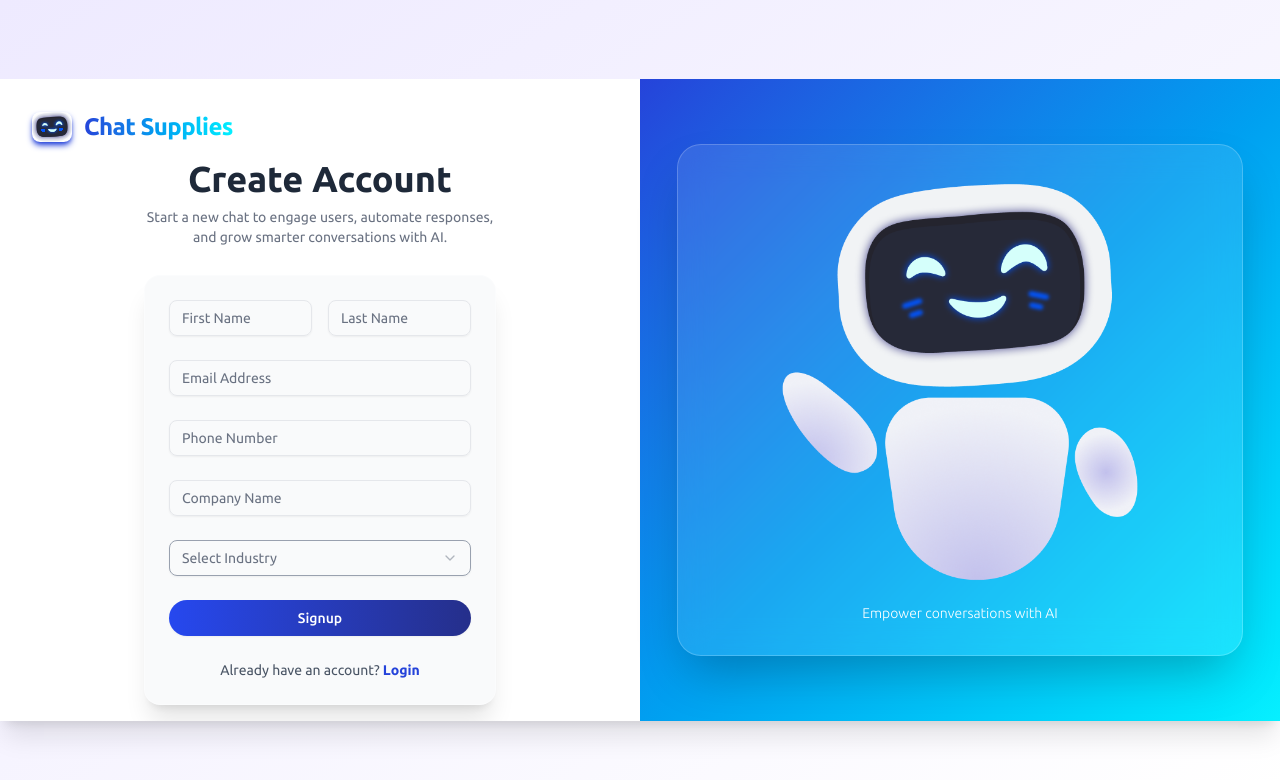
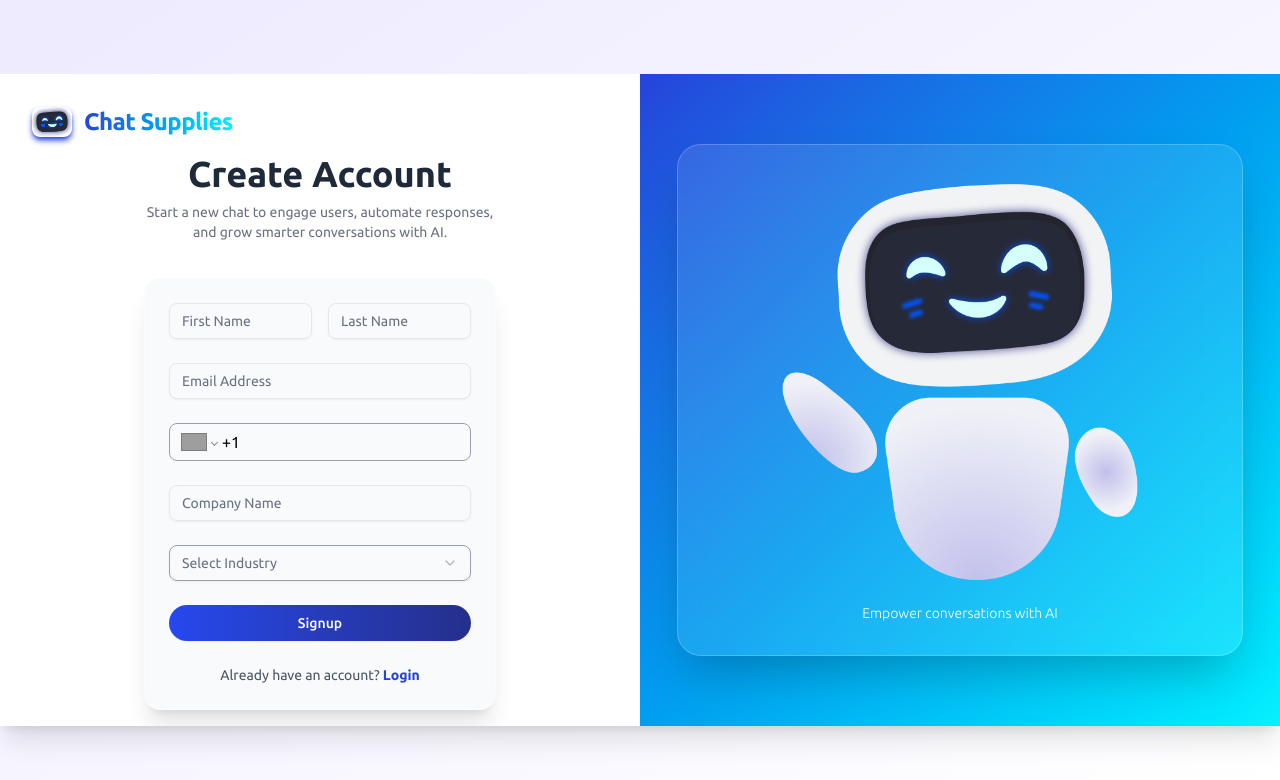
Before and after one commit to arhamsarwar786/chatsupplies-admin, a Next.js app: page /auth/signup in a window 1280 px wide. Shown: the top 780 px of the page. Built offline with nearby package versions, Linux system fonts and the light colour scheme; grey boxes are pictures that could not be loaded.

Commit message:
Fix all changes after conflict

```diff
--- a/src/app/auth/login/page.tsx
+++ b/src/app/auth/login/page.tsx
@@ -182,7 +182,10 @@ export default function LoginPage() {
 
             <div className="text-center max-w-xl mx-auto sm:mt-1">
               <p className="text-xs sm:text-sm text-muted-foreground font-medium leading-relaxed">
-                <span className="text-primary font-semibold">ChatSupplies</span>{" "}
+                <span  onClick={() => router.push("https://www.chatsupplies.com/")}
+                className="text-primary font-semibold cursor-pointer">
+                  ChatSupplies
+                  </span>{" "}
                 is a modern AI-powered platform designed to enhance customer
                 interactions through intelligent chat solutions. It empowers
                 businesses to automate conversations, improve support
--- a/src/app/auth/signup/page.tsx
+++ b/src/app/auth/signup/page.tsx
@@ -19,6 +19,10 @@ import {
 
 import { useCreateClientMutation } from "@/src/hooks/useClients";
 
+// ✅ Import PhoneInput
+import PhoneInput from "react-phone-number-input";
+import "react-phone-number-input/style.css";
+
 export default function SignupPage() {
   const [form, setForm] = useState({
     first_name: "",
@@ -38,12 +42,10 @@ export default function SignupPage() {
     const { name, value } = e.target;
     setForm({ ...form, [name]: value });
 
-    // remove red border immediately when user types
     if (value.trim() !== "" && missing.includes(name)) {
       setMissing((prev) => prev.filter((field) => field !== name));
     }
 
-    // remove error message if field is being fixed
     if (error) {
       setError("");
     }
@@ -52,12 +54,23 @@ export default function SignupPage() {
   const handleSelectChange = (value: string, name: string) => {
     setForm((prev) => ({ ...prev, [name]: value }));
 
-    // remove red border immediately when user selects
     if (value.trim() !== "" && missing.includes(name)) {
       setMissing((prev) => prev.filter((field) => field !== name));
     }
 
-    // remove error message if field is being fixed
+    if (error) {
+      setError("");
+    }
+  };
+
+  // ✅ Added handlePhoneChange
+  const handlePhoneChange = (value: string | undefined) => {
+    setForm({ ...form, phone_number: value || "" });
+
+    if (value && missing.includes("phone_number")) {
+      setMissing((prev) => prev.filter((field) => field !== "phone_number"));
+    }
+
     if (error) {
       setError("");
     }
@@ -120,7 +133,6 @@ export default function SignupPage() {
       <div className="grid grid-cols-1 h-full md:grid-cols-2 w-full bg-white shadow-xl overflow-hidden">
         {/* Left Section - Form */}
         <div className="p-4 sm:p-6 md:p-8">
-          {/* Header */}
           <div className="flex flex-col w-full mb-8 sm:mb-10 md:mb-12 items-start gap-3">
             <div className="flex items-center gap-3 hover:scale-105 transition-transform duration-300">
               <Image
@@ -151,7 +163,7 @@ export default function SignupPage() {
 
             <form
               onSubmit={handleSignup}
-              className="space-y-4 sm:space-y-6 w-full max-w-md mx-auto bg-card backdrop-blur-md p-4 sm:p-6 rounded-xl sm:rounded-2xl shadow-xl border border-white/30 -mt-5"
+              className="space-y-4 sm:space-y-6 w-full max-w-md mx-auto bg-card backdrop-blur-md p-4 sm:p-6 rounded-xl sm:rounded-2xl shadow-xl border border-white/30 -mt-3"
             >
               {error && (
                 <Alert variant="destructive">
@@ -192,14 +204,13 @@ export default function SignupPage() {
               />
 
               {/* Phone */}
-              <Input
-                name="phone_number"
+              <PhoneInput
+                international
+                defaultCountry="US"
                 value={form.phone_number}
-                onChange={handleChange}
-                placeholder="Phone Number"
-                className={
-                  missing.includes("phone_number") ? "border-red-500" : ""
-                }
+                onChange={handlePhoneChange}
+                className="mt-1 w-full border border-gray-400 rounded-md px-3 py-1.5 focus:outline-none focus:ring-2 focus:ring-indigo-500"
+                placeholder="Enter Phone Number"
               />
 
               {/* Company */}
```
